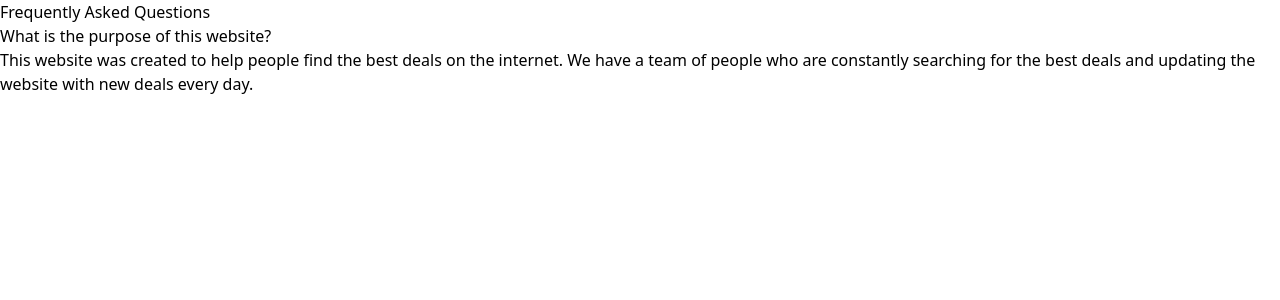
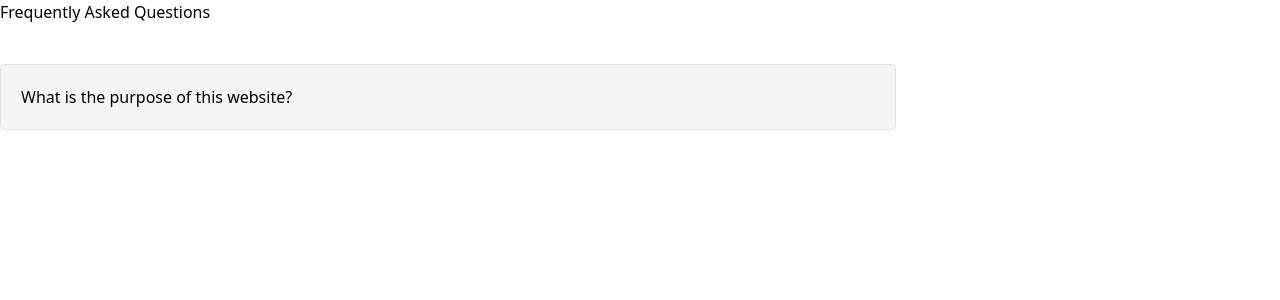
Before and after one commit to RaduStefanLungu/Blockta, a React (Vite) app in the folder client/: page /faq in a window 1280 px wide. Shown: the top 300 px of the page. Built offline with nearby package versions, Linux system fonts and the light colour scheme.

Commit message:
feature: Premier template

```diff
--- a/client/src/pages/FaqPage.jsx
+++ b/client/src/pages/FaqPage.jsx
@@ -1,17 +1,26 @@
-import React from 'react'
+import React, { useState } from 'react'
+import "../styles/faqPage.css"
 
 export default function FaqPage() {
-  return (// FAQ page made with tailwind css
+  const [showResults, setShowResults] = useState(false);
+
+  return (
     <>
       <div className="container mx-auto px-4">
         <h1 className="text-4xl font-bold text-center my-8">Frequently Asked Questions</h1>
         <div className="flex flex-col">
-          <div className="flex flex-col my-4">
+          <div className="flex flex-col my-4 questions" onClick={() => setShowResults(!showResults)}>
             <h2 className="text-2xl font-bold">What is the purpose of this website?</h2>
-            <p className="text-lg">This website was created to help people find the best deals on the internet. We have a team of people who are constantly searching for the best deals and updating the website with new deals every day.</p>
+            { showResults ? <Results /> : null }
           </div>
         </div>
       </div>
     </>
   )
 }
+
+function Results() {
+  return (
+    <p className="text-lg">The purpose of this website is to provide a platform for people to share their experiences and learn from others. We believe that everyone has a story to tell and that everyone can learn from others.</p>
+  )
+}
--- /dev/null
+++ b/client/src/styles/faqPage.css
@@ -0,0 +1,17 @@
+.questions {
+  margin-top: 20px;
+  margin-bottom: 20px;
+  padding: 20px;
+  border: 1px solid #e0e0e0;
+  border-radius: 5px;
+  background-color: #f5f5f5;
+  text-align: center;
+  width: 70%;
+}
+
+div .flex{
+  display: flex;
+  justify-content: space-between;
+  align-items: center;
+  margin-top: 20px;
+}
```
